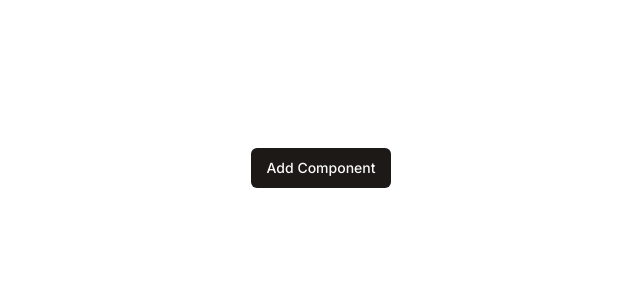
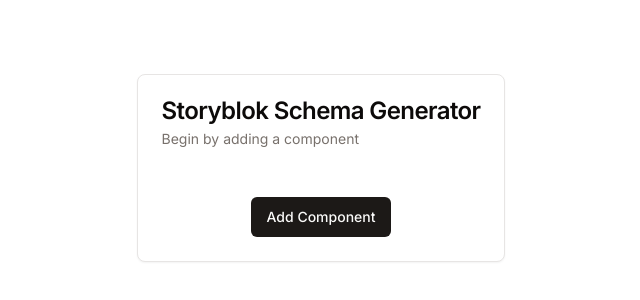
Before and after one commit to Bazzana/frugal-schema, a Next.js app: page / in a window 1280 px wide. Shown: the part 232-532 px from the top of the page, without its empty margins (319-959 px from the left). Built offline with nearby package versions, Linux system fonts and the light colour scheme.

Commit message:
Add card, adjust styling

```diff
--- a/app/page.tsx
+++ b/app/page.tsx
@@ -4,6 +4,15 @@
 
 import ComponentSelect from "../components/ComponentSelect.js";
 import Button from "../components/GenericButton.js";
+
+import {
+  Card,
+  CardContent,
+  CardDescription,
+  CardFooter,
+  CardHeader,
+  CardTitle,
+} from "@/components/ui/card"
 
 export default function Home() {
   // Initialize state with an empty array for component values
@@ -26,17 +35,28 @@
 
   return (
     <main className="flex min-h-screen flex-col items-center justify-center gap-4 p-24">
+      <Card>
+        <CardHeader>
+          <CardTitle>Storyblok Schema Generator</CardTitle>
+          <CardDescription>Begin by adding a component</CardDescription>
+        </CardHeader>
+        <CardContent>
         {componentList.map((value:string, index:number) => (
               <ComponentSelect
                 key={index}
                 onChange={(newValue: string[]) => updateComponent(index, newValue)}
                 deleteComponent={(newValue: string[]) => removeComponent(index)}
+                className="mb-4"
               />
             ))}
+        </CardContent>
+        <CardFooter className="flex flex-col">
         <Button onClick={addComponent} disabled={false} buttonText="Add Component" />
             {componentList.map((value:string, index:number) => (
-        <div>{value.componentName}, {value.componentType}</div>
+              <div className="block">{value.componentName}, {value.componentType}</div>
             ))}
+        </CardFooter>
+      </Card>
     </main>
   );
 }
--- a/components/ComponentSelect.js
+++ b/components/ComponentSelect.js
@@ -40,8 +40,7 @@
     };
 
   return (
-    <div className="flex gap-4">
-      {componentName}
+    <div className="flex gap-4 justify-between mb-4 bg-background">
       <div className="flex gap-4 flex-col">
       <Label htmlFor="Component Name">Component Name</Label>
         <Input
--- a/components/DeleteButton.js
+++ b/components/DeleteButton.js
@@ -5,7 +5,7 @@
 export function DeleteButton({onClick}) {
 
     return(
-      <Button onClick={onClick} variant="destructive" className="w-8">
+      <Button onClick={onClick} variant="destructive" className="w-5 px-3">
         <Trash2 className="h-4 w-4" />
       </Button>
     )
--- /dev/null
+++ b/components/ui/card.tsx
@@ -0,0 +1,79 @@
+import * as React from "react"
+
+import { cn } from "@/lib/utils"
+
+const Card = React.forwardRef<
+  HTMLDivElement,
+  React.HTMLAttributes<HTMLDivElement>
+>(({ className, ...props }, ref) => (
+  <div
+    ref={ref}
+    className={cn(
+      "rounded-lg border bg-card text-card-foreground shadow-sm",
+      className
+    )}
+    {...props}
+  />
+))
+Card.displayName = "Card"
+
+const CardHeader = React.forwardRef<
+  HTMLDivElement,
+  React.HTMLAttributes<HTMLDivElement>
+>(({ className, ...props }, ref) => (
+  <div
+    ref={ref}
+    className={cn("flex flex-col space-y-1.5 p-6", className)}
+    {...props}
+  />
+))
+CardHeader.displayName = "CardHeader"
+
+const CardTitle = React.forwardRef<
+  HTMLParagraphElement,
+  React.HTMLAttributes<HTMLHeadingElement>
+>(({ className, ...props }, ref) => (
+  <h3
+    ref={ref}
+    className={cn(
+      "text-2xl font-semibold leading-none tracking-tight",
+      className
+    )}
+    {...props}
+  />
+))
+CardTitle.displayName = "CardTitle"
+
+const CardDescription = React.forwardRef<
+  HTMLParagraphElement,
+  React.HTMLAttributes<HTMLParagraphElement>
+>(({ className, ...props }, ref) => (
+  <p
+    ref={ref}
+    className={cn("text-sm text-muted-foreground", className)}
+    {...props}
+  />
+))
+CardDescription.displayName = "CardDescription"
+
+const CardContent = React.forwardRef<
+  HTMLDivElement,
+  React.HTMLAttributes<HTMLDivElement>
+>(({ className, ...props }, ref) => (
+  <div ref={ref} className={cn("p-6 pt-0", className)} {...props} />
+))
+CardContent.displayName = "CardContent"
+
+const CardFooter = React.forwardRef<
+  HTMLDivElement,
+  React.HTMLAttributes<HTMLDivElement>
+>(({ className, ...props }, ref) => (
+  <div
+    ref={ref}
+    className={cn("flex items-center p-6 pt-0", className)}
+    {...props}
+  />
+))
+CardFooter.displayName = "CardFooter"
+
+export { Card, CardHeader, CardFooter, CardTitle, CardDescription, CardContent }
```
Lines whose indentation alone changed are shown as unchanged.
